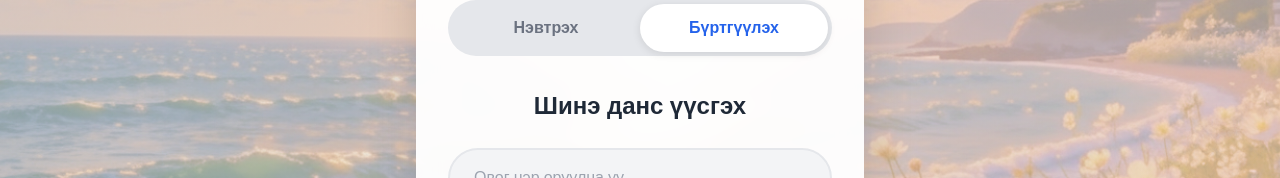
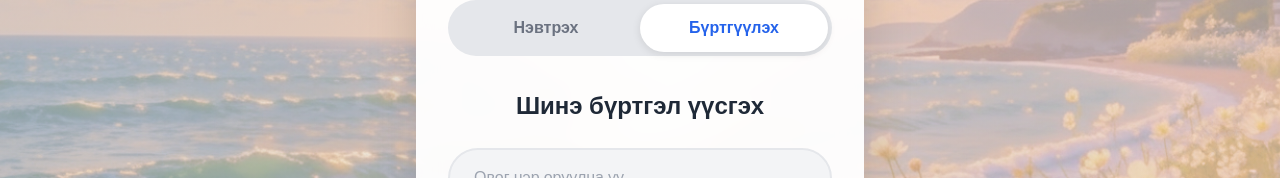
Before and after one commit to yunoqnn/StudyComp2, a Next.js app: page /auth in a window 1280 px wide. Both pictures are taken after a click on the button "Бүртгүүлэх". Shown: the part 196-374 px from the top of the page. Built offline with nearby package versions, Linux system fonts and the light colour scheme; no server answers.

Commit message:
Node version fix

```diff
--- a/app/auth/AuthPageContent.tsx
+++ b/app/auth/AuthPageContent.tsx
@@ -421,7 +421,7 @@ export default function AuthPageContent() {
         {activeTab === 'signup' && (
           <form onSubmit={handleSignUp} style={{ display: 'flex', flexDirection: 'column', gap: '20px' }}>
             <h2 style={{ fontSize: '24px', fontWeight: 'bold', textAlign: 'center', color: '#1f2937', marginBottom: '4px' }}>
-              Шинэ данс үүсгэх
+              Шинэ бүртгэл үүсгэх
             </h2>
 
             <input
```
